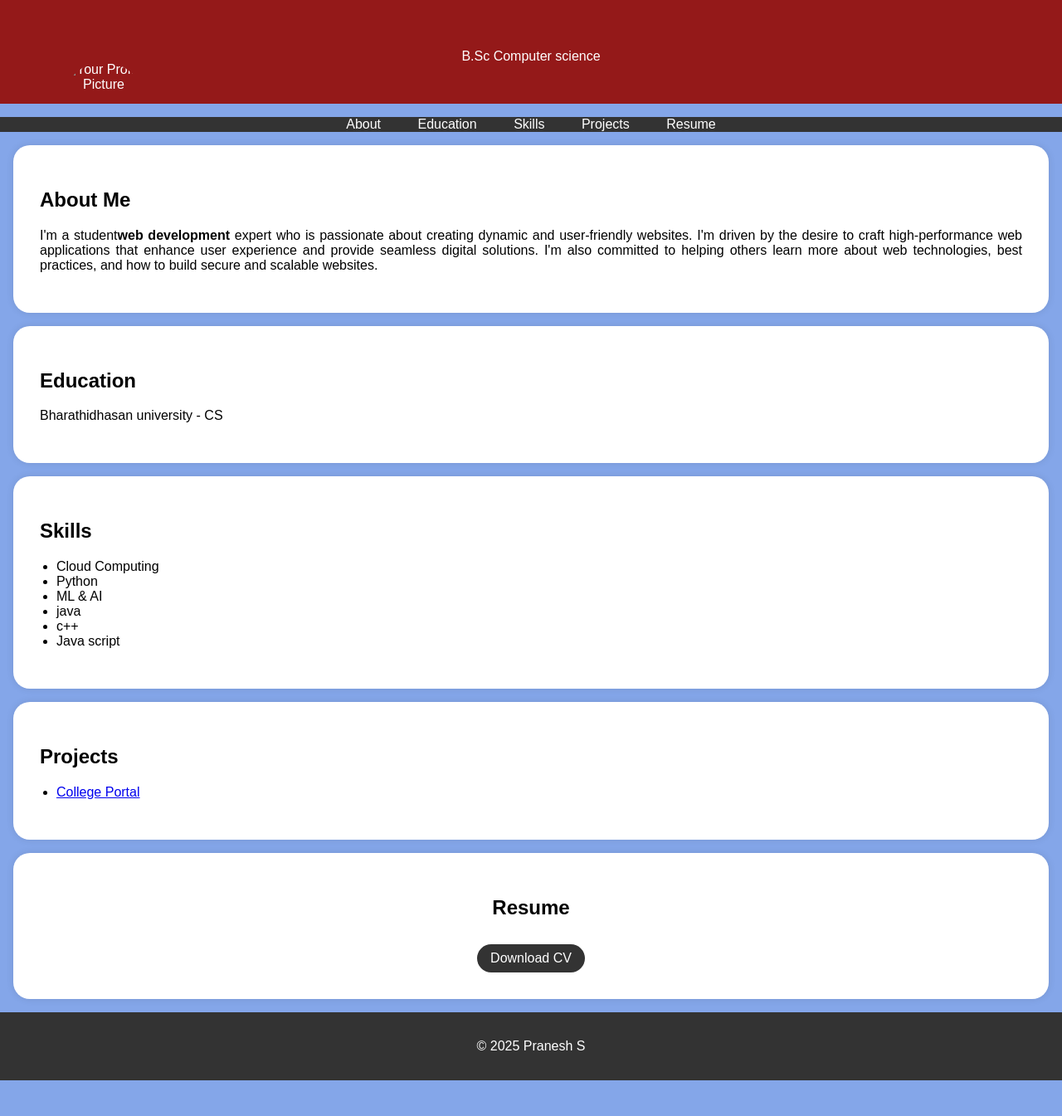
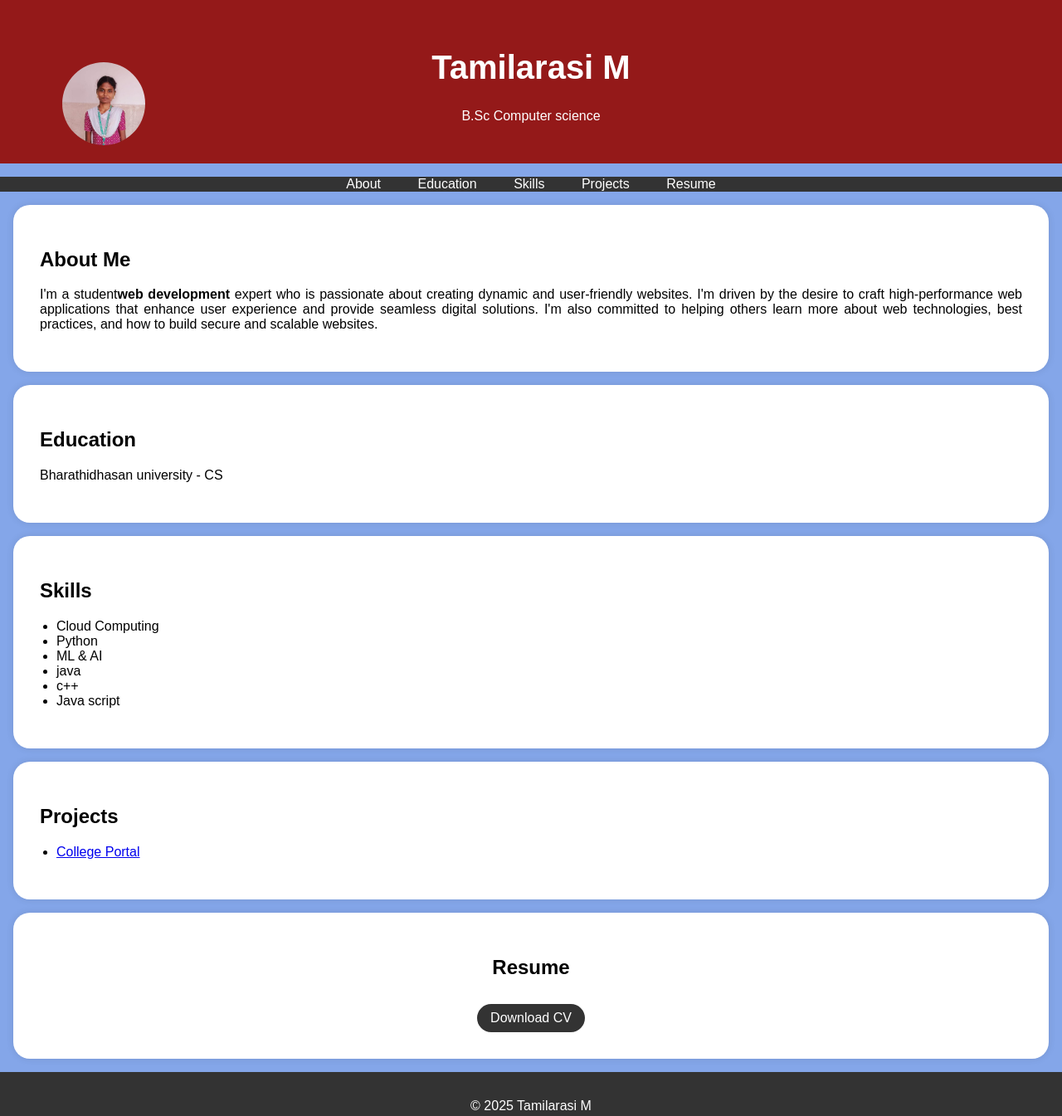
Before and after one commit to Tamilarasi340/digital-portfolio, a plain HTML site: page index.html in a window 1280 px wide. Shown: the whole page at 83% size. Before the commit the page ends 1302 px from the top, so only its background shows below. Drawn offline with Linux system fonts and the light colour scheme.

Commit message:
Update index.html

```diff
--- a/index.html
+++ b/index.html
@@ -95,8 +95,8 @@
     <header>
         <div class="header-content">
             <!-- Add your profile picture here -->
-            <img src="" alt="Your Profile Picture" class="profile-picture">
-            <h1></h1>
+            <img src="passport photo.jfif" alt="Your Profile Picture" class="profile-picture">
+            <h1>Tamilarasi M</h1>
             <p>B.Sc Computer science</p>
         </div>
     </header>
@@ -161,14 +161,14 @@
         <div class="section-content">
             <center>
             <h2>Resume</h2>
-            <a href="" target="_blank" class="download-button">Download CV</a>
+            <a href="resume.pdf" target="_blank" class="download-button">Download CV</a>
         </center>
         </div>
 
     </section>
 
     <footer>
-        <p>&copy; 2025 Pranesh S</p>
+        <p>&copy; 2025 Tamilarasi M</p>
     </footer>
 
     <script>
```
